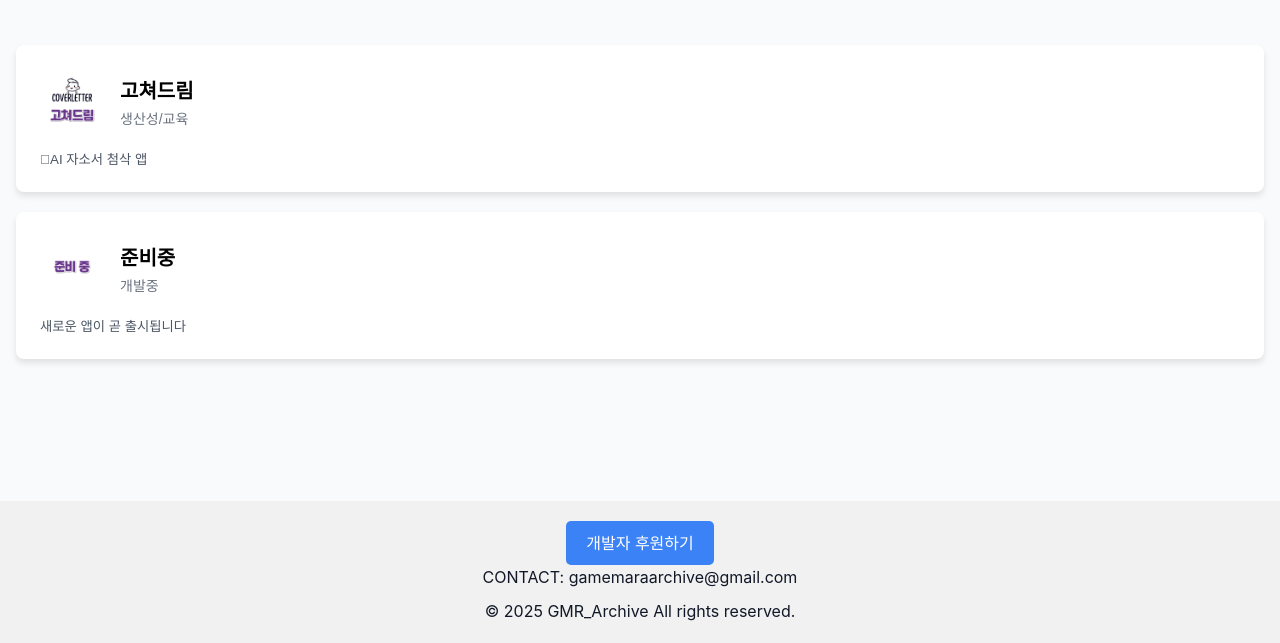
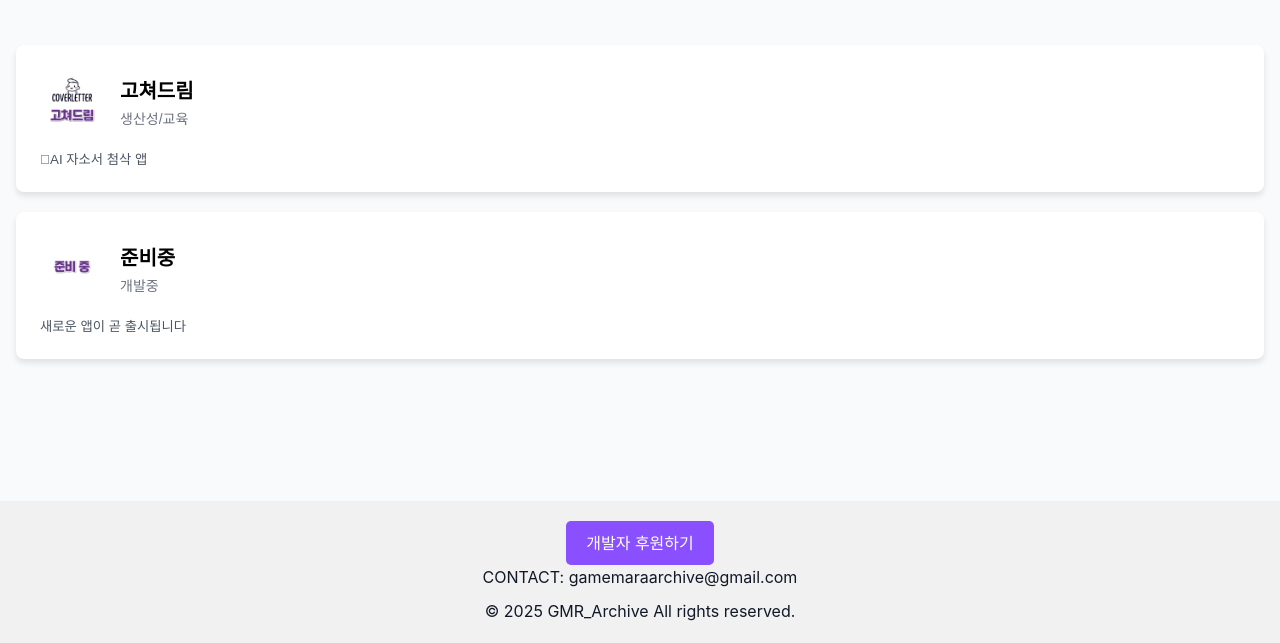
Before and after one commit to GMR-archive/GMR_Archvie-WOOJIN-_devsite, a plain HTML site: page index.html in a window 1280 px wide. Shown: the part 157-800 px from the top of the page. Drawn offline with nearby package versions, Linux system fonts and the light colour scheme.

Commit message:
Update index.html

```diff
--- a/index.html
+++ b/index.html
@@ -22,7 +22,7 @@
         .footer .donate-button {
             display: inline-block;
             padding: 10px 20px;
-            background-color: #3B82F6;
+            background-color: #8a4fff;
             color: white;
             text-align: center;
             text-decoration: none;
```
